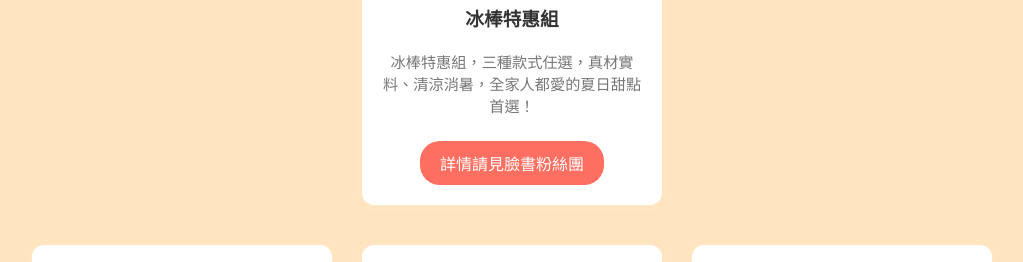
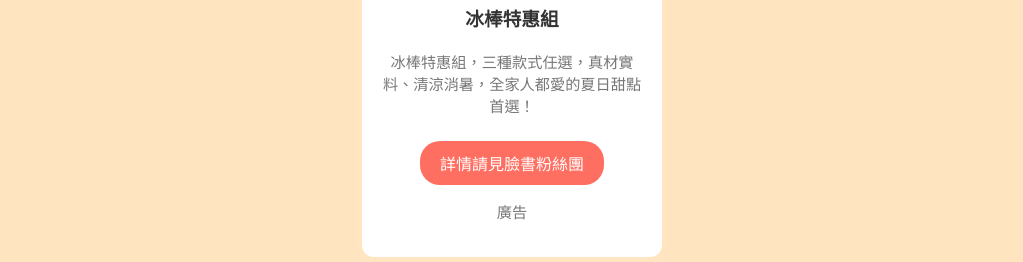
Before and after one commit to JSC0322/ikoutian, a Flask app: page /products in a window 1280 px wide. Shown: the part 422-684 px from the top of the page, without its empty margins (128-1151 px from the left). Run offline with Flask 3, Linux system fonts and the light colour scheme.

Commit message:
Update products.html

```diff
--- a/templates/products.html
+++ b/templates/products.html
@@ -70,6 +70,7 @@
         <h3>冰棒特惠組</h3>
         <p>冰棒特惠組，三種款式任選，真材實料、清涼消暑，全家人都愛的夏日甜點首選！</p>
         <a href="https://www.facebook.com/share/p/1AUzPKvH7n/">詳情請見臉書粉絲團</a>
+        <p>廣告</p>
       </div>
     </div>
     <div class="product-grid">
```
